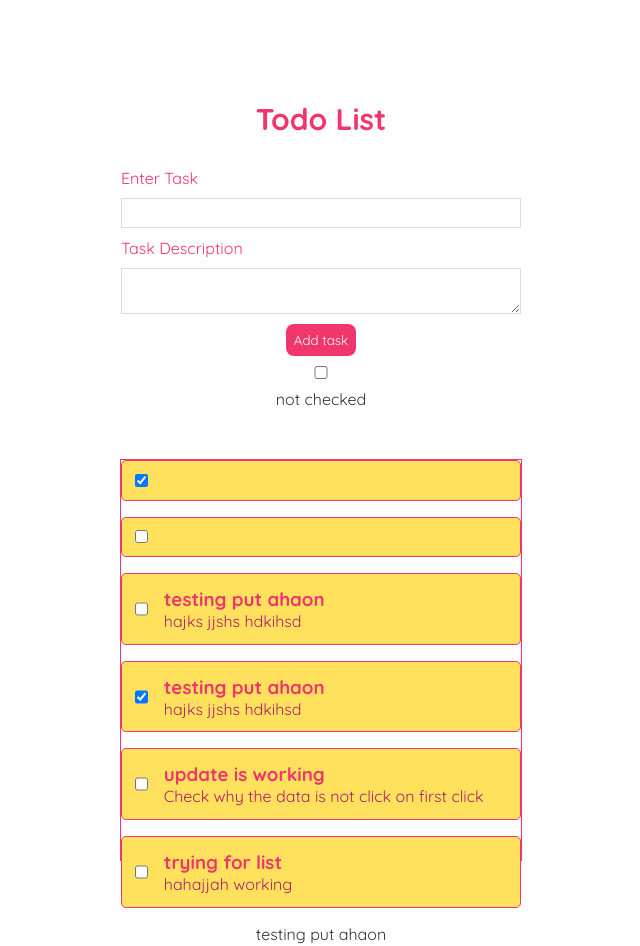
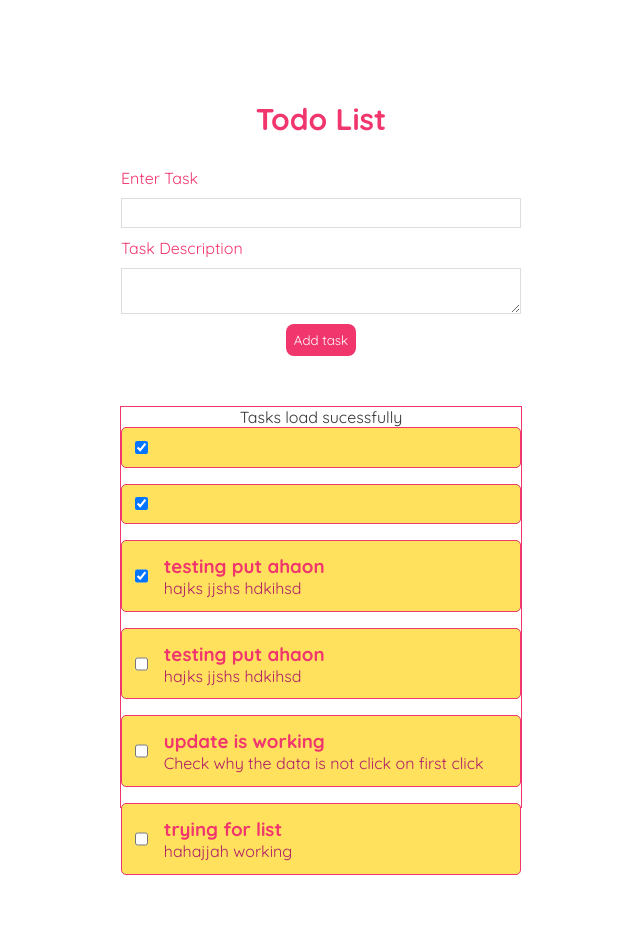
Before and after one commit to Kingsleyetukudo/reactjs-todo-list, a React (Create React App) app: page / in a window 1280 px wide. Shown: the top 946 px of the page, without its empty margins (319-959 px from the left). After the commit the page ends 875 px from the top, so only its background shows below. Built offline with nearby package versions, Linux system fonts and the light colour scheme; data requests are answered from the project's data file.

Commit message:
working on how to fetch data when click

```diff
--- a/data/db.json
+++ b/data/db.json
@@ -6,31 +6,31 @@
     },
     {
       "id": 2,
-      "isdone": false
+      "isdone": true
     },
     {
       "id": 3,
       "title": "testing put ahaon ",
       "body": "hajks jjshs hdkihsd",
-      "isdone": false
+      "isdone": true
     },
     {
       "id": 4,
       "title": "testing put ahaon ",
       "body": "hajks jjshs hdkihsd",
-      "isdone": true
+      "isdone": false
     },
     {
+      "id": 5,
       "title": "update is working",
       "body": "Check why the data is not click on first click",
-      "isdone": false,
-      "id": 5
+      "isdone": false
     },
     {
+      "id": 6,
       "title": "trying for list",
       "body": "hahajjah working",
-      "isdone": false,
-      "id": 6
+      "isdone": false
     }
   ]
 }
--- a/src/components/AddTask.js
+++ b/src/components/AddTask.js
@@ -21,9 +21,9 @@ const AddTask = () => {
     });
   };
 
-  const handleChange = () => {
-    setIsDone(!isdone);
-  };
+  // const handleChange = () => {
+  //   setIsDone(!isdone);
+  // };
 
   return (
     <div className="create">
@@ -44,8 +44,8 @@ const AddTask = () => {
         <button>Add task</button>
       </form>
 
-      <input type="checkbox" checked={isdone} onChange={handleChange} />
-      <p>{isdone ? "checked" : "not checked"}</p>
+      {/* <input type="checkbox" checked={isdone} onChange={handleChange} />
+      <p>{isdone ? "checked" : "not checked"}</p> */}
     </div>
   );
 };
--- a/src/components/DisplayTasks.js
+++ b/src/components/DisplayTasks.js
@@ -2,72 +2,47 @@ import { useState, useEffect } from "react";
 
 const DisplayTasks = () => {
   const [todos, setTodo] = useState([]);
+  const [error, setError] = useState("");
+  const [sucessful, setSucessful] = useState("");
   useEffect(() => {
+    const controller = new AbortController();
+    const singel = controller.signal;
     fetch("http://localhost:8000/tasks")
       .then((res) => res.json())
       .then((data) => {
         setTodo(data);
+        setSucessful("Tasks load sucessfully");
         console.log(data);
+      })
+      .catch((err) => {
+        console.log(err.message);
+        setError("data was not fetch...");
       });
+    return () => {
+      controller.abort();
+    };
   }, []);
 
-  const [list, setList] = useState([
-    {
-      id: 3,
-      title: "testing put ahaon ",
-      body: "hajks jjshs hdkihsd",
-      isdone: false,
-    },
-    {
-      id: 4,
-      title: "testing put ahaon ",
-      body: "hajks jjshs hdkihsd",
-      isdone: true,
-    },
-    {
-      title: "update is working",
-      body: "Check why the data is not click on first click",
-      isdone: false,
-      id: 5,
-    },
-    {
-      title: "trying for list",
-      body: "hahajjah working",
-      isdone: false,
-      id: 6,
-    },
-  ]);
+  const [task, setTask] = useState("kingsley");
 
-  const handleCheck = () => {
-    console.log(!todoTask.isdone, todoTask.id);
+  const handleCheck = (todo) => {
+    // console.log(!todoTask.isdone, todoTask.id);
     const updateed = {
-      id: todoTask.id,
-      title: todoTask.title,
-      body: todoTask.body,
-      isdone: !todoTask.isdone,
+      id: todo.id,
+      title: todo.title,
+      body: todo.body,
+      isdone: !todo.isdone,
     };
+
+    setTask(updateed);
 
     console.log(updateed);
 
-    fetch(`http://localhost:8000/tasks/${todoTask.id}`, {
+    fetch(`http://localhost:8000/tasks/${todo.id}`, {
       method: "PUT",
       headers: { "content-type": "application/json" },
       body: JSON.stringify(updateed),
     });
-  };
-
-  const [todoTask, setTodoTask] = useState();
-  const handleChange = (todo) => {
-    setTodoTask(todo);
-    // {
-    //   ...todoTask,
-    //   id: todo.id,
-    //   title: todo.title,
-    //   body: todo.body,
-    //   isdone: true,
-    // }
-    todo ? "" : todo;
-    console.log(todoTask);
   };
 
   const testing = (item) => {
@@ -75,12 +50,15 @@ const DisplayTasks = () => {
   };
   return (
     <div className="display-tasks">
+      <p>{sucessful}</p>
+      <p>{error}</p>
       {todos.map((todo) => (
-        <div
-          key={todo.id}
-          className="content-holder"
-          onClick={() => handleChange(todo)}>
-          <input type="checkbox" checked={todo.isdone} onChange={handleCheck} />
+        <div key={todo.id} className="content-holder">
+          <input
+            type="checkbox"
+            checked={todo.isdone}
+            onChange={() => handleCheck(todo)}
+          />
           <div className="content">
             <h3>{todo.title}</h3>
             <p>{todo.body}</p>
@@ -88,11 +66,11 @@ const DisplayTasks = () => {
         </div>
       ))}
 
-      {list.map((item) => (
+      {/* {list.map((item) => (
         <p key={item.id} onClick={() => testing(item)}>
           {item.title}
         </p>
-      ))}
+      ))} */}
     </div>
   );
 };
```
